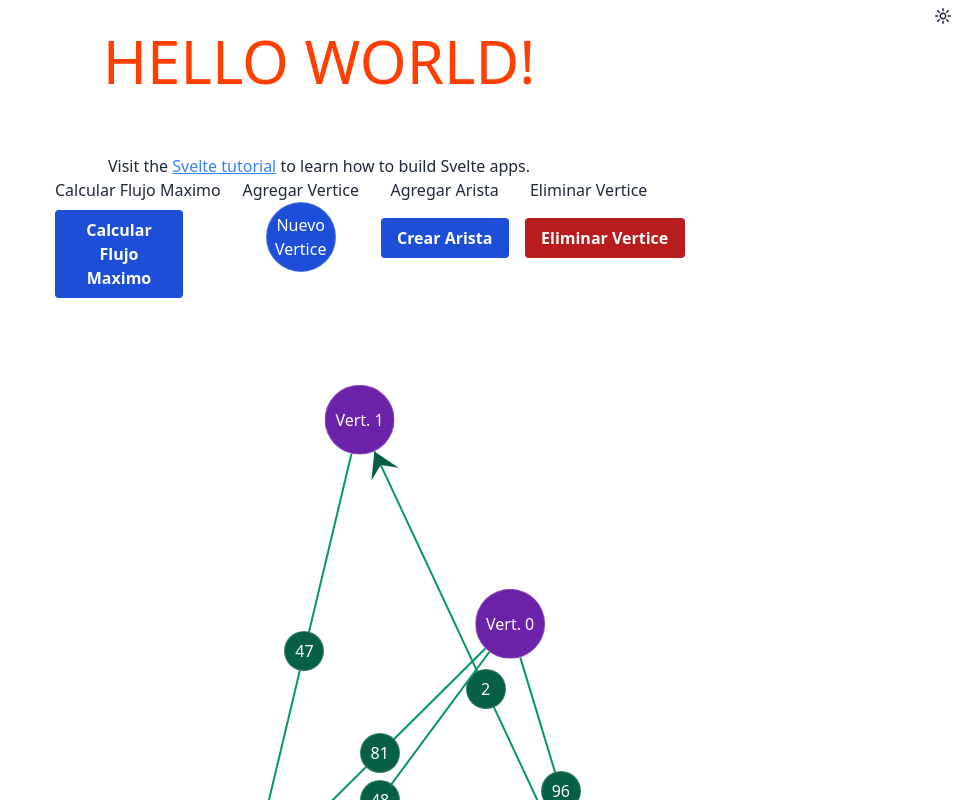
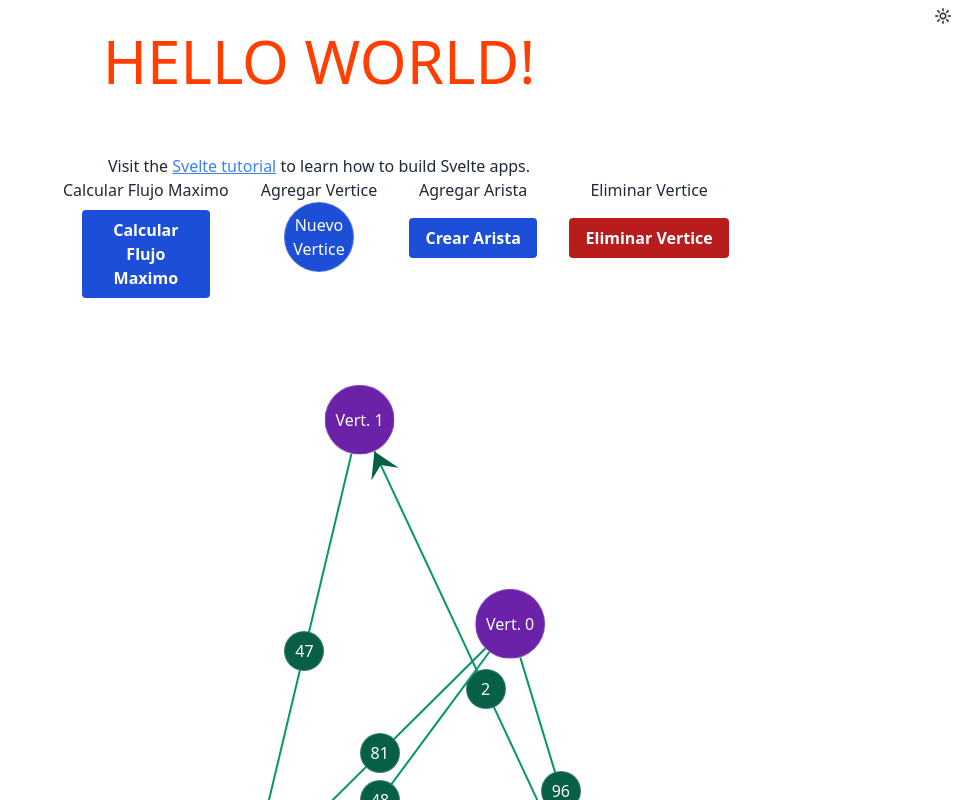
Before and after one commit to IsraPerez98/ford-fulkerson-app, a Svelte app: page / in a window 1280 px wide. Shown: the top 800 px of the page, without its empty margins (321-1280 px from the left). Built offline with nearby package versions, Linux system fonts and the light colour scheme.

Commit message:
↔️ Mejorado el espacio horizontal del menu

```diff
--- a/src/components/Grafo/Menu/Menu.svelte
+++ b/src/components/Grafo/Menu/Menu.svelte
@@ -57,9 +57,9 @@
 <foreignObject width="100%" height="100%">
     <div class="flex flex-row">
         {#each items as item}
-            <div class="flex flex-col mx-2">
+            <div class="flex flex-col mx-4">
                 <p class="text-center">{item.nombre}</p>
-                <div class="flex w-32">
+                <div class="flex">
                     <div class="mx-auto">
                         <svelte:component this={item.componente} {...item.props} />
                     </div>
```
